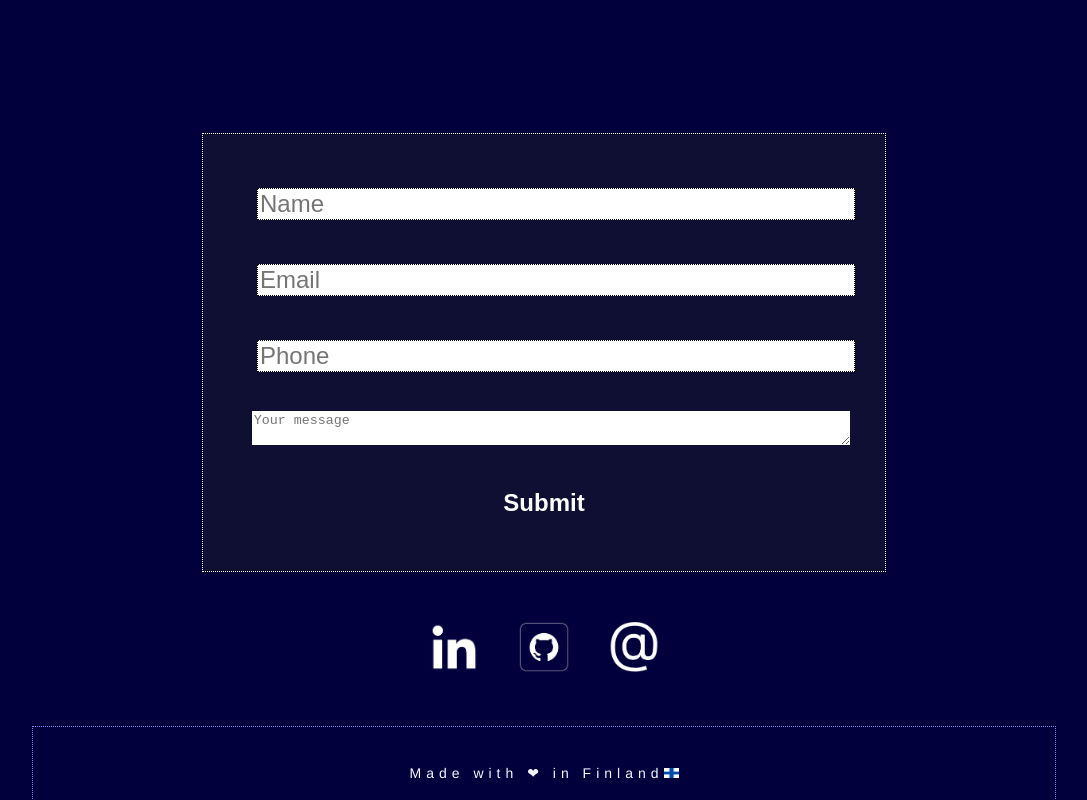
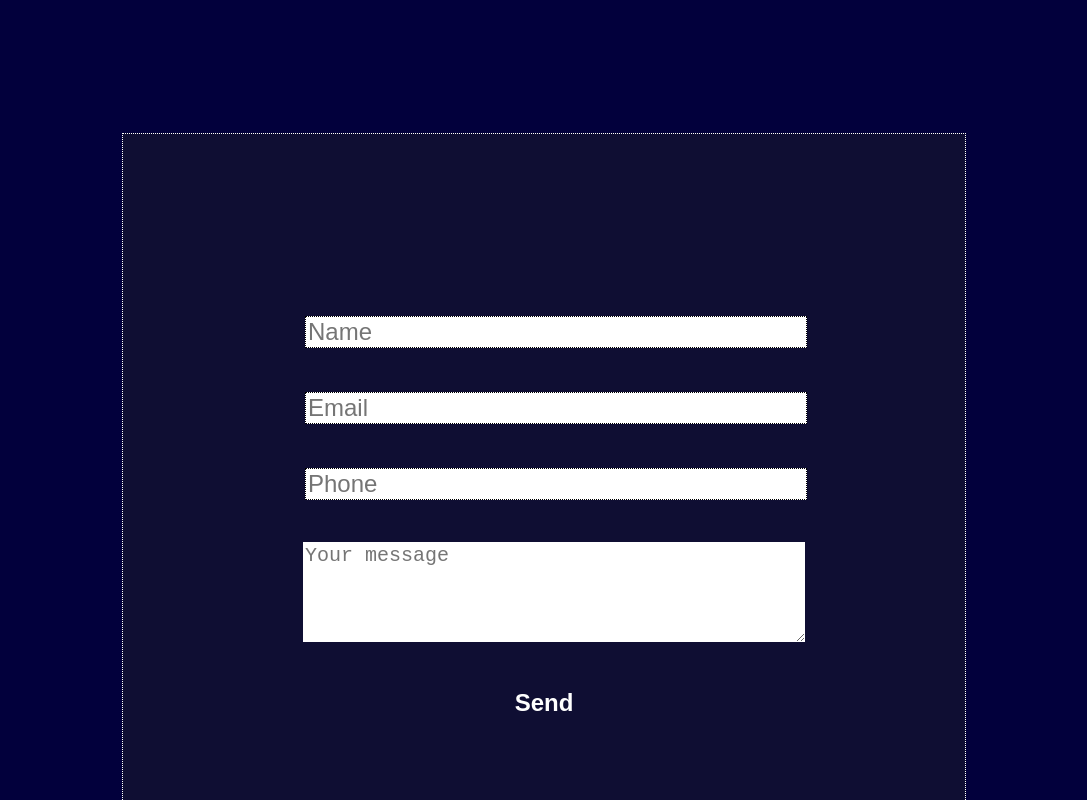
Before and after one commit to joelezz/portfolio_website, a React (Vite) app in the folder frontend/: page /contact in a window 1280 px wide. Shown: the part 1240-2040 px from the top of the page, without its empty margins (96-1183 px from the left). Built offline with nearby package versions, Linux system fonts and the light colour scheme; no server answers.

Commit message:
new css updates

```diff
--- a/frontend/src/components/Form.jsx
+++ b/frontend/src/components/Form.jsx
@@ -114,7 +114,7 @@ const FormComponent = () => {
           ></textarea>
         </label>
         <div>
-          <input className="submit-btn" type="submit" value="Submit" />
+          <input className="submit-btn" type="submit" value="Send" />
         </div>
       </form>
     </div>
--- a/frontend/src/index.css
+++ b/frontend/src/index.css
@@ -289,22 +289,14 @@ a {
   font-size: 14px;
 }
 
-/* Form container base styles */
-.form-container {
-  border: 1px dotted rgb(255, 255, 255);
-  background-color: rgba(38, 38, 38, 0.382);
-  margin: 15em 5em;
-  padding: 2em;
-  box-sizing: border-box;
-}
-
 form {
   display: flex;
   flex-direction: column;
   font-size: large;
   margin: auto;
+}
 
-}
+
 
 .form input:focus textarea:focus{
   color: rgb(0, 0, 60);
@@ -319,14 +311,6 @@ input, textarea {
   box-sizing: border-box; /* This is crucial for proper width calculation */
 }
 
-/* Form container base styles */
-.form-container {
-  border: 1px dotted rgb(255, 255, 255);
-  background-color: rgba(38, 38, 38, 0.382);
-  margin: 15em 5em;
-  padding: 2em;
-  box-sizing: border-box;
-}
 
 /* Login form base styles */
 .login-form {
@@ -386,9 +370,6 @@ input, textarea {
       background-color: transparent;
       border: none;
 
-}
-.submit-btn:active{
-color: rebeccapurple;
     }
 
 .submit-btn:hover{
@@ -452,7 +433,6 @@ color: rebeccapurple;
 }
 
 
-
 .project-card{
   max-width: 400px;;
   height: auto;
@@ -513,8 +493,8 @@ text-decoration: none;
   .form-container {
     border: 1px dotted rgb(255, 255, 255);
     background-color: rgba(38, 38, 38, 0.382);
-    margin: 15em 10em 0em 10em;
-    padding: 2em;
+    margin: 15em 5em 0em 5em;
+    padding: 10em;
   }
 
   form input {
@@ -523,6 +503,11 @@ text-decoration: none;
     font-size: x-large;
     border: 1px dotted;
     box-sizing: border-box;
+  }
+  form textarea {
+        min-height: 5em;
+        font-size: x-large;
+
   }
 }
 
@@ -634,6 +619,18 @@ form {
   flex-direction: column;
 }
 
+input .submit-btn{
+      width: 5em;
+      height: 2em;
+      font-size: x-large;
+      font-weight: bolder;
+      padding: auto;
+      color: rgb(255, 255, 255);
+      background-color: transparent;
+      border: none;
+
+    }
+
 .login-form{
   border: 1px dotted rgb(255, 255, 255);
   background-color: rgba(38, 38, 38, 0.382);
```
Lines whose indentation alone changed are shown as unchanged.
